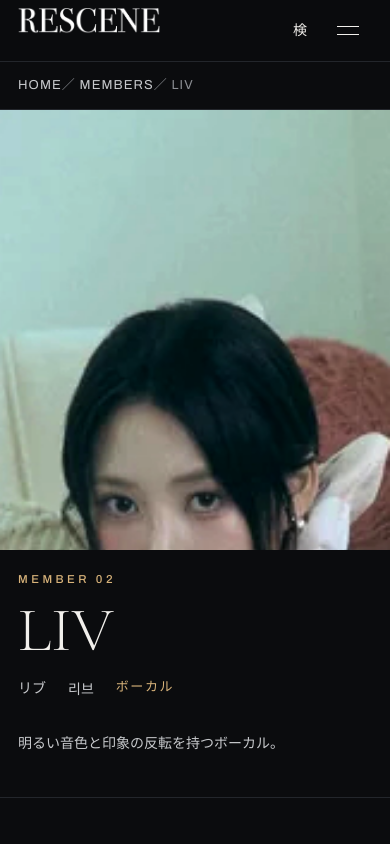
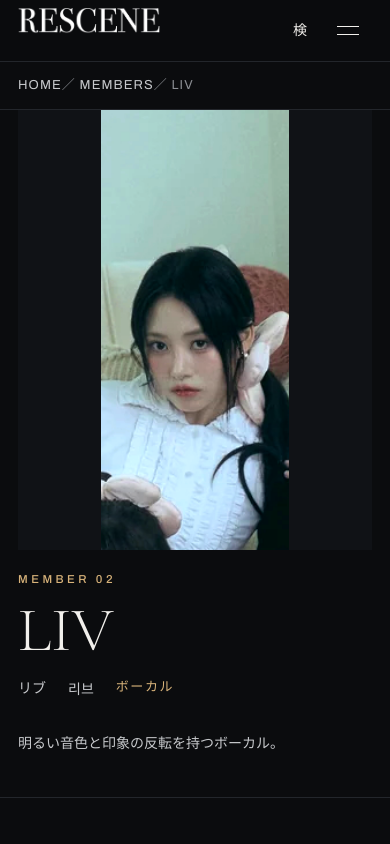
Before and after one commit to liliumauratumn/Rescene-site, a Next.js app: page /members/liv/ in a window 390 px wide. Shown: the top 844 px of the page. Built offline with nearby package versions, Linux system fonts and the light colour scheme; a web font is replaced by a local one.

Commit message:
Fix member portrait framing

```diff
--- a/app/globals.css
+++ b/app/globals.css
@@ -1695,13 +1695,14 @@ dd {
   grid-template:
     "portrait breadcrumbs" 48px
     "portrait identity" minmax(652px, auto)
-    / 300px minmax(0, 1fr);
+    / calc(300px + var(--page-pad)) minmax(0, 1fr);
 }
 
 .member-detail-portrait {
   position: relative;
   grid-area: portrait;
   min-height: 700px;
+  margin-left: var(--page-pad);
   overflow: hidden;
   background: var(--surface-raised);
 }
@@ -2696,10 +2697,12 @@ dd {
 
   .member-detail-portrait {
     min-height: 0;
+    margin-inline: var(--page-pad);
   }
 
   .member-detail-portrait img {
-    object-position: 50% 20%;
+    object-fit: contain;
+    object-position: center;
   }
 
   .member-detail-portrait-fallback {
```
